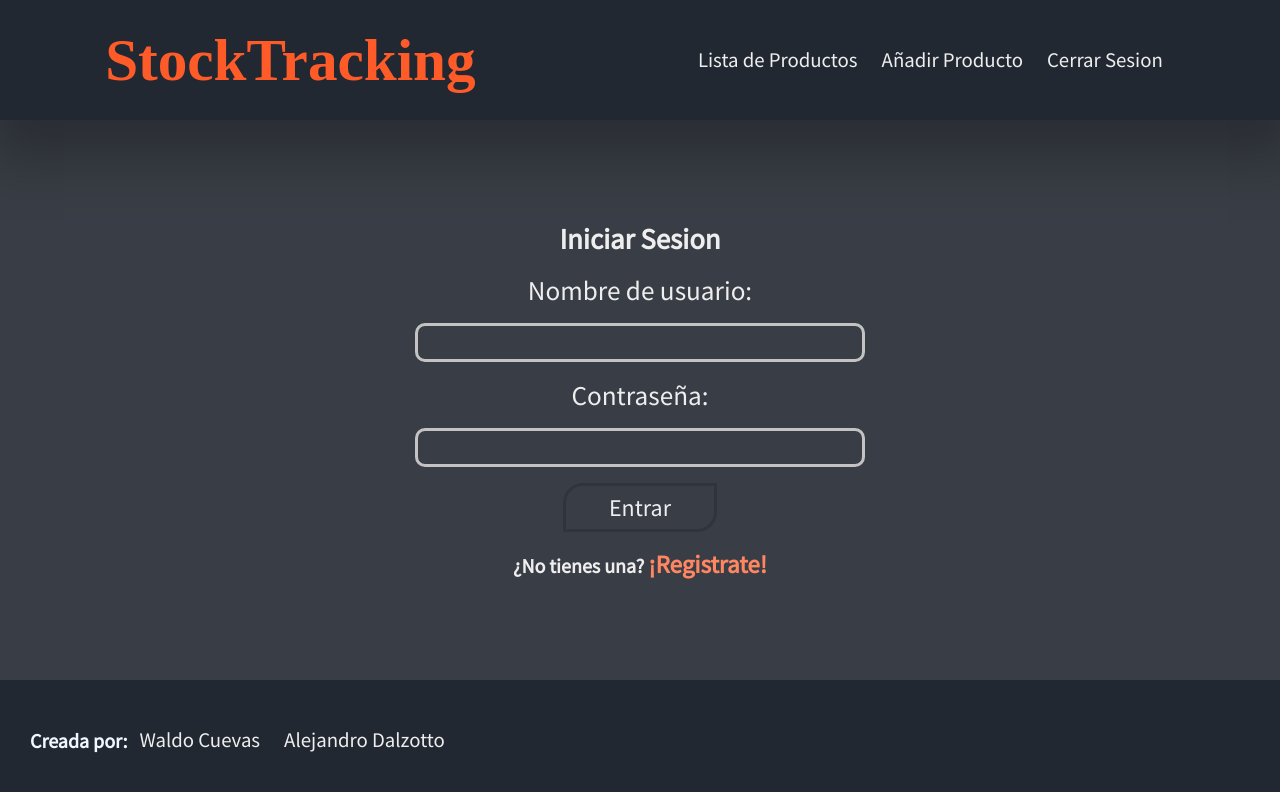
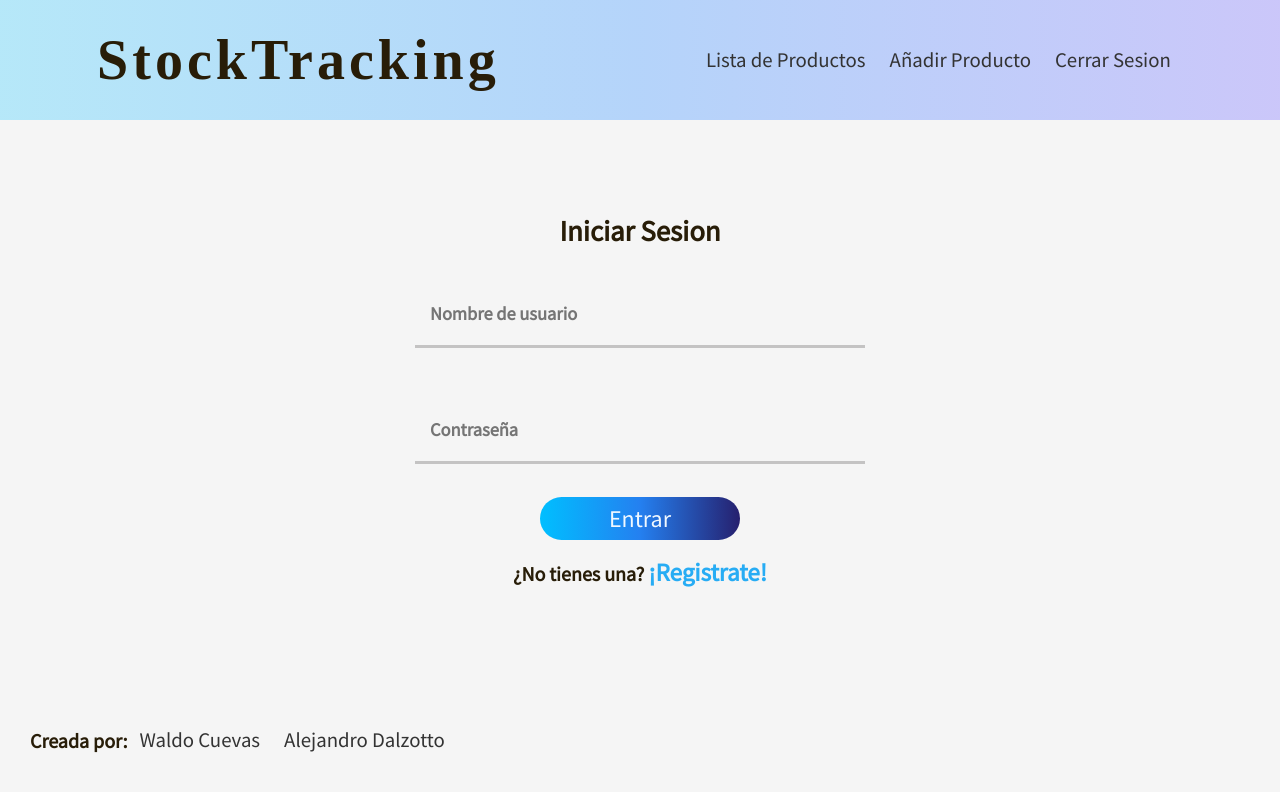
Before and after one commit to WaldoCuevas/StockTracking-Backend, an Angular app in the folder Frontend/: page / in a window 1280 px wide. Shown: the top 792 px of the page. Built offline with nearby package versions, Linux system fonts and the light colour scheme; a web font is replaced by a local one.

Commit message:
Cambios front

```diff
--- a/Frontend/src/app/Component/Producto/modificar-producto/modificar-producto.component.css
+++ b/Frontend/src/app/Component/Producto/modificar-producto/modificar-producto.component.css
@@ -21,8 +21,26 @@ h3, label, input, button {
     margin: 8px 0;
 }
 
+label {
+    font-size: 1em;
+}
+
 h3 {
     text-align: center;
+
+}
+
+input {
+    margin: 25px 0px;
+    padding: 20px 15px;
+    color: var(--text-color);
+    border-radius: 0;
+    border-top: transparent;
+    border-left: transparent;
+    border-right: transparent;
+    border-bottom: 1px solid #000;
+    border-image: initial;
+    text-align: left;
 }
 
 input:focus {
@@ -31,17 +49,37 @@ input:focus {
 }
 
 button {
-    background-color: transparent;
-    border: 3px solid #0000002a;
-    border-top-left-radius: 20px;
-    border-bottom-right-radius: 20px;
+    background-image: linear-gradient(to right, #00bfff , #2480f0, #26206e);
+    border-radius: 30px;
+    border: transparent;
+    width: 200px;
     transition: .2s all ease;
 }
 
 button:hover {
-    border: 3px solid #0e0e0d;
+    background-image: linear-gradient(to right, #37cdff , #52a0ff, #4940b0);
+}
+
+select {
+    margin: 25px 0px;
+    padding: 5px 1px;
+    color: var(--text-color);
+    border-radius: 0;
+    border-top: transparent;
+    border-left: transparent;
+    border-right: transparent;
+    background-color: transparent;
+    text-align: left;
+    outline: none;
+    width: 234px;
 }
 
 option {
     color: #000000;
 }
+
+@media(min-width:850px) {
+    select {
+        width: 450px;
+    }
+}
--- a/Frontend/src/app/Component/Producto/modificar-producto/modificar-producto.component.html
+++ b/Frontend/src/app/Component/Producto/modificar-producto/modificar-producto.component.html
@@ -2,18 +2,15 @@
   <h3>Modificar un Producto</h3>
   <form class="form" (ngSubmit)="onSubmit()">
     <div>
-      <label>Nombre: </label>
-      <input type="text" id="nombre" [(ngModel)]="producto.nombre" name="nombre" />
+      <input type="text" id="nombre" [(ngModel)]="producto.nombre" name="nombre" placeholder="Nombre"/>
     </div>
 
     <div>
-      <label>Descripcion: </label>
-      <input type="text" id="descripcion" [(ngModel)]="producto.descripcion" name="descripcion" />
+      <input type="text" id="descripcion" [(ngModel)]="producto.descripcion" name="descripcion" placeholder="Descripción"/>
     </div>
 
     <div>
-      <label>Cantidad: </label>
-      <input type="number" id="cantidad" [(ngModel)]="producto.cantidad" name="cantidad" />
+      <input type="number" id="cantidad" [(ngModel)]="producto.cantidad" name="cantidad" placeholder="Cantidad"/>
     </div>
 
     <div>
--- a/Frontend/src/app/Component/Producto/registrar-producto/registrar-producto.component.css
+++ b/Frontend/src/app/Component/Producto/registrar-producto/registrar-producto.component.css
@@ -21,9 +21,26 @@ h3, label, input, button {
     margin: 8px 0;
 }
 
+label {
+    font-size: 1em;
+}
+
 h3 {
     text-align: center;
 
+}
+
+input {
+    margin: 25px 0px;
+    padding: 20px 15px;
+    color: var(--text-color);
+    border-radius: 0;
+    border-top: transparent;
+    border-left: transparent;
+    border-right: transparent;
+    border-bottom: 1px solid #000;
+    border-image: initial;
+    text-align: left;
 }
 
 input:focus {
@@ -32,17 +49,37 @@ input:focus {
 }
 
 button {
-    background-color: transparent;
-    border: 3px solid #0000002a;
-    border-top-left-radius: 20px;
-    border-bottom-right-radius: 20px;
+    background-image: linear-gradient(to right, #00bfff , #2480f0, #26206e);
+    border-radius: 30px;
+    border: transparent;
+    width: 200px;
     transition: .2s all ease;
 }
 
 button:hover {
-    border: 3px solid #0e0e0d;
+    background-image: linear-gradient(to right, #37cdff , #52a0ff, #4940b0);
+}
+
+select {
+    margin: 25px 0px;
+    padding: 5px 1px;
+    color: var(--text-color);
+    border-radius: 0;
+    border-top: transparent;
+    border-left: transparent;
+    border-right: transparent;
+    background-color: transparent;
+    text-align: left;
+    outline: none;
+    width: 234px;
 }
 
 option {
     color: #000000;
 }
+
+@media(min-width:850px) {
+    select {
+        width: 450px;
+    }
+}
--- a/Frontend/src/app/Component/Usuario/iniciar-sesion/iniciar-sesion/iniciar-sesion.component.css
+++ b/Frontend/src/app/Component/Usuario/iniciar-sesion/iniciar-sesion/iniciar-sesion.component.css
@@ -1,5 +1,5 @@
 span > a {
-    color: #ff8661;
+    color: #27acf4;
     font-size: 1.25em;
 }
 
@@ -26,8 +26,19 @@ span > a:hover {
     align-items: center;
 }
 
-h2, label, input, button, p {
+h2, button, p {
     margin: 8px 0;
+}
+
+input {
+    margin: 25px 0px;
+    padding: 20px 15px;
+    color: var(--text-color);
+    border-radius: 0;
+    border-top: transparent;
+    border-left: transparent;
+    border-right: transparent;
+    text-align: left;
 }
 
 input:focus {
@@ -36,13 +47,13 @@ input:focus {
 }
 
 button {
-    background-color: transparent;
-    border: 3px solid #0000002a;
-    border-top-left-radius: 20px;
-    border-bottom-right-radius: 20px;
+    background-image: linear-gradient(to right, #00bfff , #2480f0, #26206e);
+    border-radius: 30px;
+    border: transparent;
+    width: 200px;
     transition: .2s all ease;
 }
 
 button:hover {
-    border: 3px solid #0e0e0d;
+    background-image: linear-gradient(to right, #37cdff , #52a0ff, #4940b0);
 }
--- a/Frontend/src/app/Component/Usuario/iniciar-sesion/iniciar-sesion/iniciar-sesion.component.html
+++ b/Frontend/src/app/Component/Usuario/iniciar-sesion/iniciar-sesion/iniciar-sesion.component.html
@@ -8,13 +8,11 @@
       </div> -->
 
       <div>
-        <label>Nombre de usuario: </label>
-        <input type="email" id="email" [(ngModel)]="credenciales.email" name="email">
+        <input type="email" id="email" [(ngModel)]="credenciales.email" name="email" placeholder="Nombre de usuario">
       </div>
 
       <div>
-        <label>Contraseña: </label>
-        <input type="password" id="password" [(ngModel)]="credenciales.password" name="password">
+        <input type="password" id="password" [(ngModel)]="credenciales.password" name="password" placeholder="Contraseña">
       </div>
 
       <button>Entrar</button>
--- a/Frontend/src/app/Component/Usuario/registrar-usuario/registrar-usuario.component.css
+++ b/Frontend/src/app/Component/Usuario/registrar-usuario/registrar-usuario.component.css
@@ -17,8 +17,30 @@
     align-items: center;
 }
 
-h3, label, input, button {
+h3, input, button {
     margin: 8px 0;
+}
+
+label {
+    font-size: 1em;
+}
+
+h3 {
+    text-align: center;
+
+}
+
+input {
+    margin: 25px 0px;
+    padding: 20px 15px;
+    color: var(--text-color);
+    border-radius: 0;
+    border-top: transparent;
+    border-left: transparent;
+    border-right: transparent;
+    border-bottom: 1px solid #000;
+    border-image: initial;
+    text-align: left;
 }
 
 input:focus {
@@ -27,13 +49,13 @@ input:focus {
 }
 
 button {
-    background-color: transparent;
-    border: 3px solid #0000002a;
-    border-top-left-radius: 20px;
-    border-bottom-right-radius: 20px;
+    background-image: linear-gradient(to right, #00bfff , #2480f0, #26206e);
+    border-radius: 30px;
+    border: transparent;
+    width: 200px;
     transition: .2s all ease;
 }
 
 button:hover {
-    border: 3px solid #0e0e0d;
+    background-image: linear-gradient(to right, #37cdff , #52a0ff, #4940b0);
 }
--- a/Frontend/src/app/Component/Usuario/registrar-usuario/registrar-usuario.component.html
+++ b/Frontend/src/app/Component/Usuario/registrar-usuario/registrar-usuario.component.html
@@ -2,24 +2,19 @@
     <h3>Registro de Usuario</h3>
     <form class="form" (ngSubmit)="onSubmit()">
         <div>
-            <label>Nombre: </label>
-            <input type="text" id="nombre" [(ngModel)]="usuario.nombre" name="nombre">
+            <input type="text" id="nombre" [(ngModel)]="usuario.nombre" name="nombre" placeholder="Nombre">
         </div>
         <div>
-            <label>Apellido: </label>
-            <input type="text" id="apellido" [(ngModel)]="usuario.apellido" name="apellido">
+            <input type="text" id="apellido" [(ngModel)]="usuario.apellido" name="apellido" placeholder="Apellido">
         </div>
         <div>
-            <label>Email: </label>
-            <input type="email" id="email" [(ngModel)]="usuario.email" name="email">
+            <input type="email" id="email" [(ngModel)]="usuario.email" name="email" placeholder="Email">
         </div>
         <div>
-            <label>Edad: </label>
-            <input type="number" id="edad" [(ngModel)]="usuario.edad" name="edad">
+            <input type="number" id="edad" [(ngModel)]="usuario.edad" name="edad" placeholder="Edad">
         </div>
         <div>
-            <label>Contraseña: </label>
-            <input type="text" id="password" [(ngModel)]="usuario.password" name="password">
+            <input type="text" id="password" [(ngModel)]="usuario.password" name="password" placeholder="Contraseña">
         </div>
         <button>Guardar</button>
     </form>
--- a/Frontend/src/app/app.component.css
+++ b/Frontend/src/app/app.component.css
@@ -10,12 +10,10 @@
     display: flex;
     flex-direction: column;
     align-items: center;
-    justify-content: center;
-    background-color: var(--main-color);
+    justify-content: space-around;
+    background-image: var(--header-color);
     height: 35vh;
     position: relative;
-    -webkit-box-shadow: 5px 26px 50px 18px #00000040;
-    box-shadow: 5px 26px 50px 18px #00000040;
 }
 
 .navbar {
@@ -26,7 +24,7 @@
 
 .link {
     padding: 8px 0px;
-    color: var(--text-color);
+    color: var(--link-color);
     position: relative;
 }
 
@@ -52,7 +50,7 @@
 .paragraph {
     margin: 0;
     padding: 8px 0px;
-    color: #f0f8ff;
+    color: var(--text-color);
     font-size: 1.25em;
 }
 
@@ -68,7 +66,7 @@
 }
 
 footer {
-    background-color: var(--main-color);
+    background-color: var(--footer-color);
     height: 25vh;
     display: flex;
     flex-direction: column;
@@ -106,11 +104,7 @@ footer {
     }
 
     .title {
+        font-size: 3.5em;
         letter-spacing: 4px;
-        transition: .1s all ease-in-out;
-    }
-
-    .title:hover {
-        text-shadow: 2px 2px 0px #000000, 5px 4px 0px #000000;
     }
 }
--- a/Frontend/src/app/app.component.html
+++ b/Frontend/src/app/app.component.html
@@ -1,8 +1,6 @@
 <div class="nav-container">
   <h1 class="title">StockTracking</h1>
   <nav class="navbar">
-    <!-- <a class="link-nav" routerLink="lista-usuarios" routerLinkActive="active">Lista de Usuarios</a> -->
-    <!-- <a class="link" routerLink="registrar-usuario" routerLinkActive="active">Añadir Usuario</a> -->
     <a class="link" routerLink="lista-productos" routerLinkActive="active">Lista de Productos</a>
     <a class="link" routerLink="registrar-producto" routerLinkActive="active">Añadir Producto</a>
     <a class="link" routerLink="iniciar-sesion" routerLinkActive="active">Cerrar Sesion</a>
--- a/Frontend/src/styles.css
+++ b/Frontend/src/styles.css
@@ -5,11 +5,12 @@
 /* colors */
 
 :root {
-    --text-color: #eeeeee;
-    --title-color: #ff5b29;
-    --link-color: #ff8661;
-    --main-color: #222831;
-    --side-color: #393e46;
+    --text-color: #281d08;
+    --title-color: #281d08;
+    --link-color: #333;
+    --header-color: linear-gradient(to right, #77dbfc80 , #75b3ff80, #a199fe80);
+    --footer-color: #f5f5f5;
+    --side-color: #f5f5f5;
 }
 
 /* initialize the page */
@@ -93,6 +94,7 @@ input {
 button {
     padding: 6px 43px;
     font-size: 1.5em;
+    color: #f0f8ff;
 }
 
 @media(min-width:850px) {
```
Also changed, not shown: Frontend/src/app/Component/Producto/registrar-producto/registrar-producto.component.html (+6 -7 lines).
